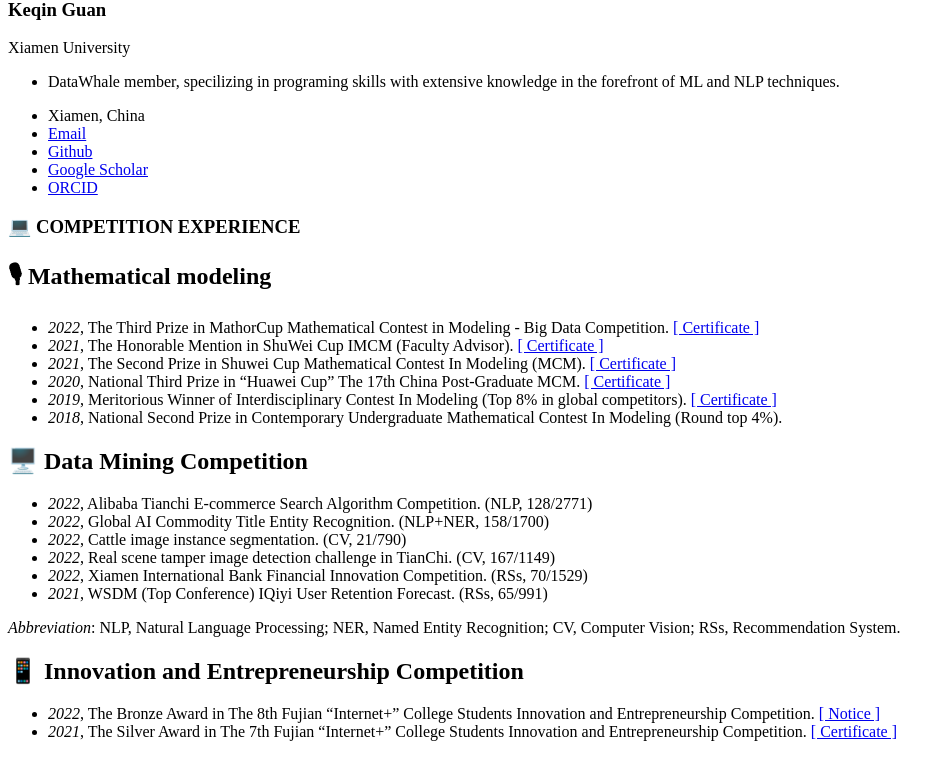
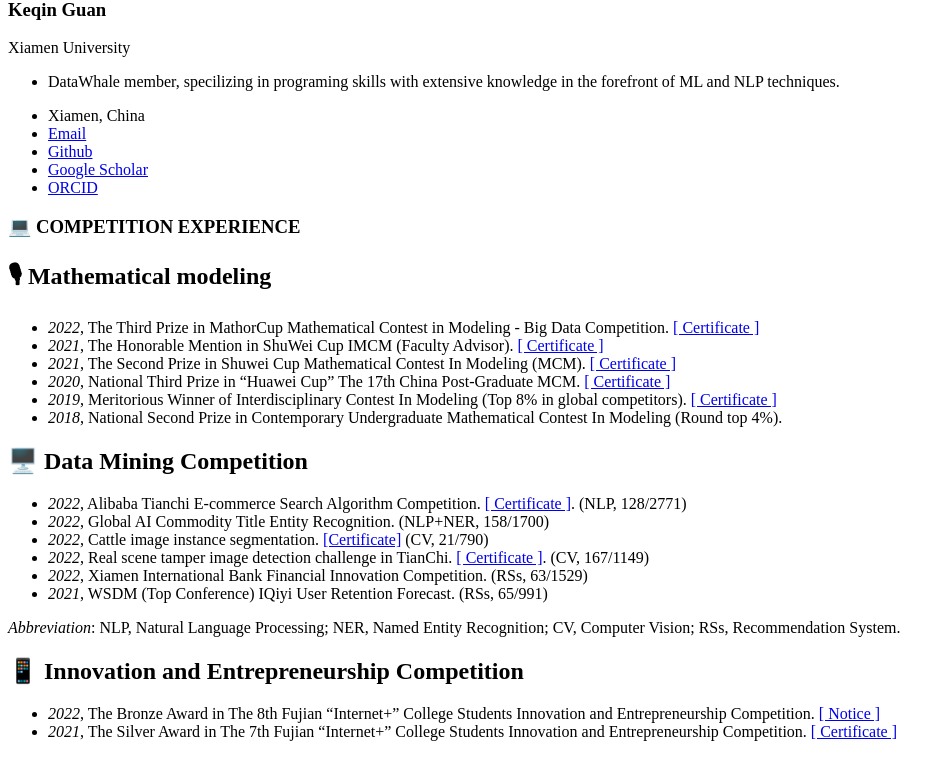
Before and after one commit to RayeRen/acad-homepage.github.io, a Jekyll site: the page built from _pages/includes/competition.md, in a window 1280 px wide. Shown: the part 526-1283 px from the top of the page, without its empty margins (0-951 px from the left). Built offline with Jekyll 4.4.1, drawn with Linux system fonts in a browser that asks for light colours; our own code applies the rules of GitHub Pages for plain Markdown files.

Commit message:
Update personal information

```diff
--- a/_pages/includes/competition.md
+++ b/_pages/includes/competition.md
@@ -9,11 +9,11 @@
 - *2018*, National Second Prize in Contemporary Undergraduate Mathematical Contest In Modeling (Round top 4%).
 
 ## 🖥️ Data Mining Competition
-- *2022*, Alibaba Tianchi E-commerce Search Algorithm Competition. (NLP, 128/2771)
+- *2022*, Alibaba Tianchi E-commerce Search Algorithm Competition. [\[ Certificate \]](https://drive.google.com/file/d/1bMpn6l_laGjl_VEecycNWFTo6nIITXJJ/view?usp=sharing). (NLP, 128/2771)
 - *2022*, Global AI Commodity Title Entity Recognition. (NLP+NER, 158/1700)
-- *2022*, Cattle image instance segmentation. (CV, 21/790)
-- *2022*, Real scene tamper image detection challenge in TianChi. (CV, 167/1149)
-- *2022*, Xiamen International Bank Financial Innovation Competition. (RSs, 70/1529)
+- *2022*, Cattle image instance segmentation. [\[Certificate\]](https://drive.google.com/file/d/1wuwPuE-ZgmUn6D0uYibVeP-S9G4-krz4/view?usp=sharing) (CV, 21/790)
+- *2022*, Real scene tamper image detection challenge in TianChi. [\[ Certificate \]](https://drive.google.com/file/d/18eq9Edqtdzy1Q2f4qDfUD-ujA4lqD2tB/view?usp=sharing). (CV, 167/1149)
+- *2022*, Xiamen International Bank Financial Innovation Competition. (RSs, 63/1529)
 - *2021*, WSDM (Top Conference) IQiyi User Retention Forecast. (RSs, 65/991)
 
 *Abbreviation*: NLP, Natural Language Processing; NER, Named Entity Recognition; CV, Computer Vision; RSs, Recommendation System.
```
